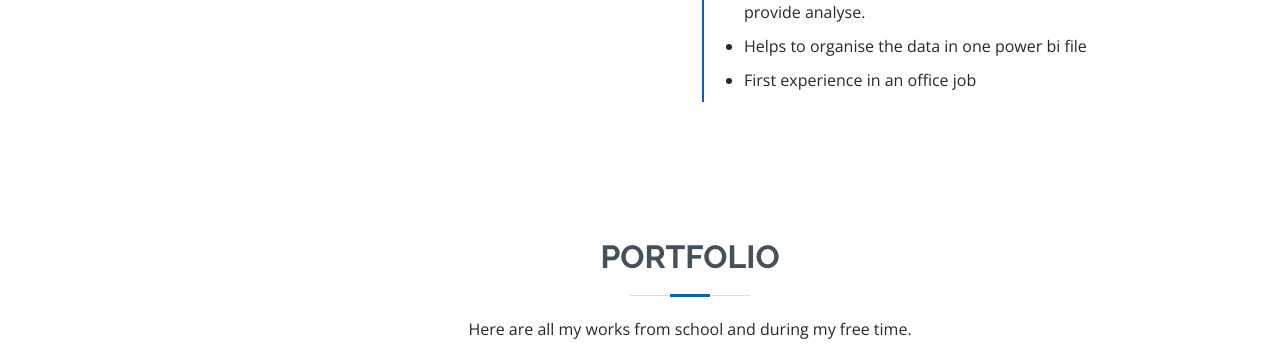
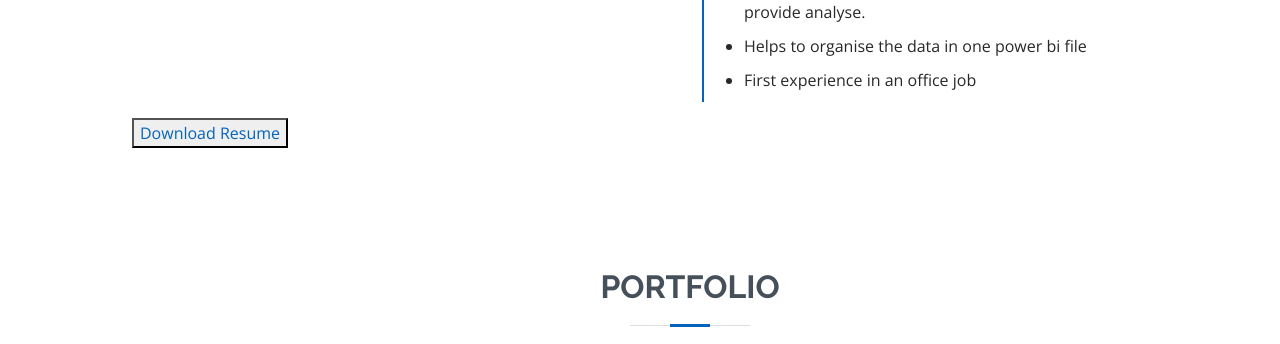
Before and after one commit to GaoZiyuu/Portfolio, a plain HTML site: page index.html in a window 1280 px wide. Shown: the part 2917-3261 px from the top of the page. Drawn offline with nearby package versions, Linux system fonts and the light colour scheme.

Commit message:
add button to download resume

```diff
--- a/index.html
+++ b/index.html
@@ -279,7 +279,11 @@
             </div>
           </div>
         </div>
-
+        <div class="download-resume">
+          <button><a
+              href="https://acrobat.adobe.com/link/review?uri=urn:aaid:scds:US:987f3aa2-f46d-3e19-9d33-89a131735682">Download
+              Resume</a></button>
+        </div>
       </div>
     </section><!-- End Resume Section -->
 
```
